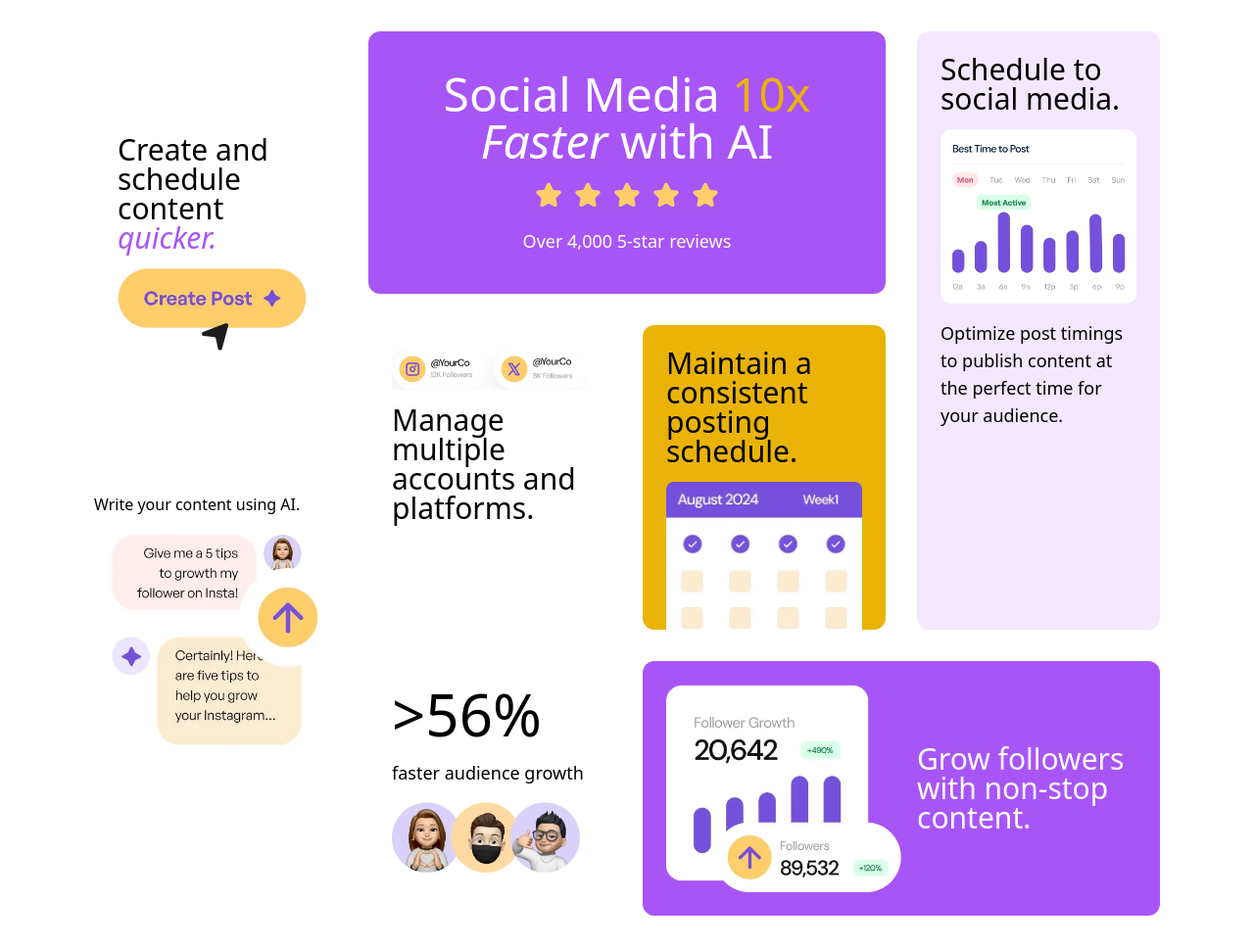
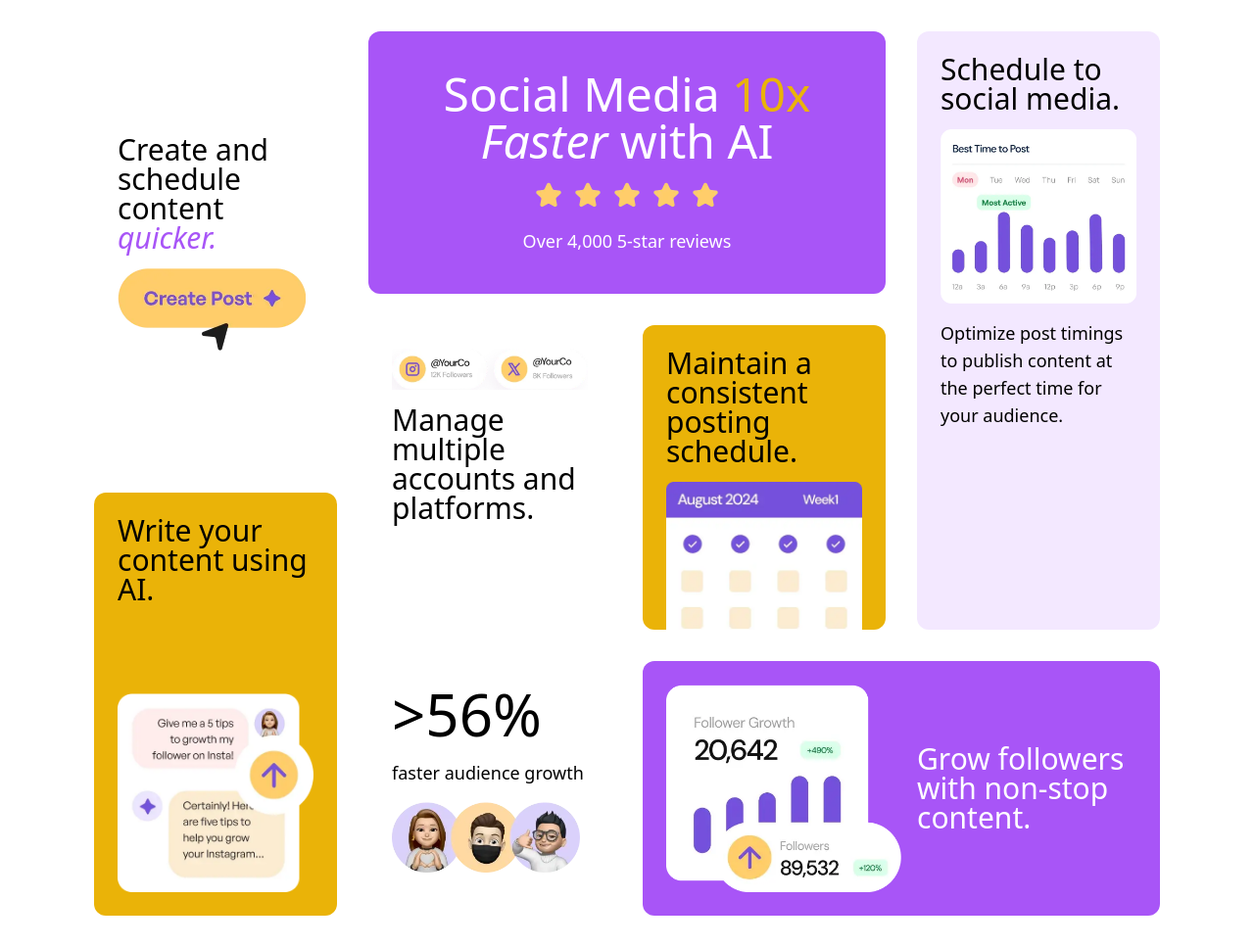
Before and after one commit to mrg-repo/SBA3-Design-Development, a plain HTML site: page index.html in a window 1280 px wide. Shown: the whole page at 98% size. Drawn offline with nearby package versions, Linux system fonts and the light colour scheme.

Commit message:
Write Tile Styling

```diff
--- a/index.html
+++ b/index.html
@@ -41,12 +41,10 @@
       <p class="text-lg">Over 4,000 5-star reviews</p>
     </article>
 
-
     <article class="manage-tile p-6 flex flex-col gap-4">
       <img src="./assets/images/illustration-multiple-platforms.webp" alt="Instagram and X account logo">
       <h2 class="text-3xl font-medium leading-none">Manage multiple accounts and platforms.</h2>
     </article>
-
 
     <article class="maintain-tile bg-yellow-500 rounded-xl p-6 pb-0 flex flex-col gap-4">
       <h2 class="text-3xl font-medium leading-none">Maintain a consistent posting schedule.</h2>
@@ -77,11 +75,13 @@
       <img class="w-48" src="./assets/images/illustration-create-post.webp" alt="Create Post button">
     </article>
 
-    <article class="write-tile">
-      <h2>Write your content using AI.</h2>
-      <img src="./assets/images/illustration-ai-content.webp" alt="AI chat writing Instagram tips">
+    <article class="write-tile bg-yellow-500 rounded-xl p-6 flex flex-col gap-4">
+      <h2 class="text-3xl font-medium leading-none">Write your content using AI.</h2>
+      <img class="mt-auto" src="./assets/images/illustration-ai-content.webp" alt="AI chat writing Instagram tips">
     </article>
+
   </main>
+
 </body>
 
 </html>
```
